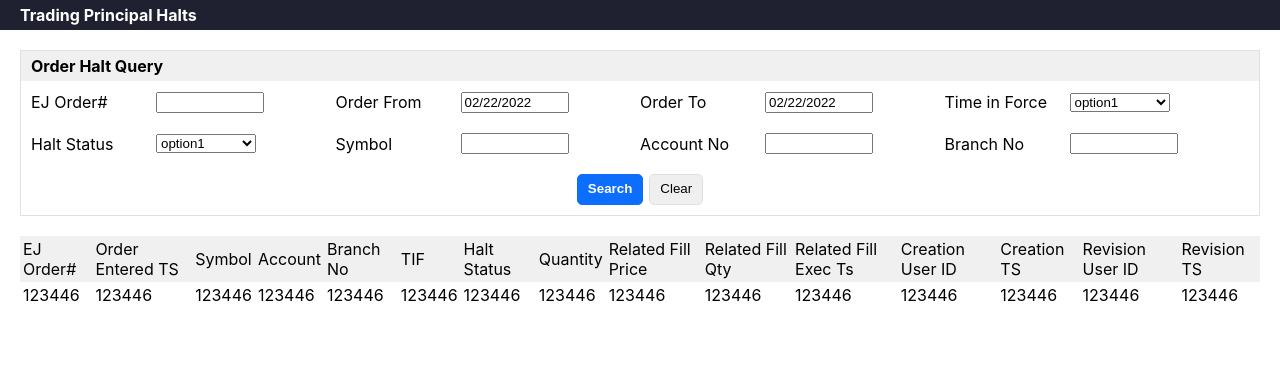
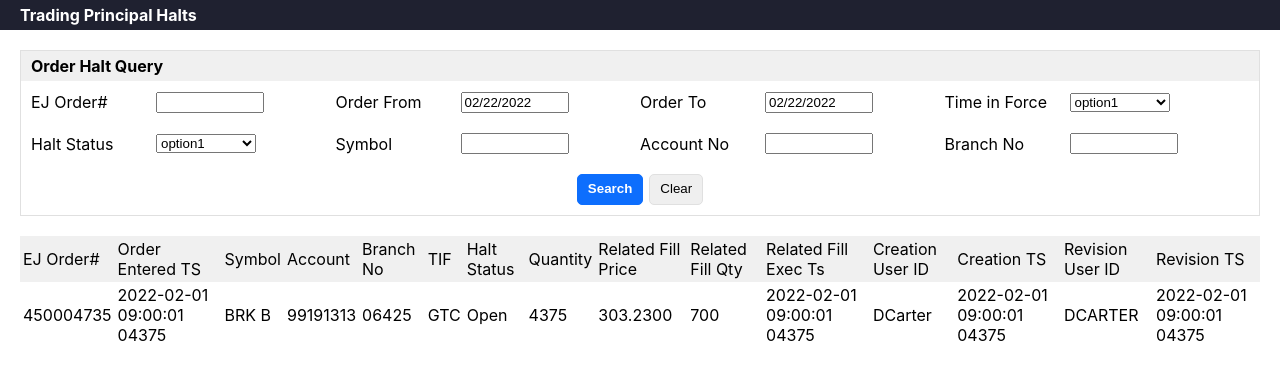
Before and after one commit to memorysight/TradeHalts2022Version1, a React (Create React App) app: page / in a window 1280 px wide. Shown: the top 380 px of the page. Built offline with nearby package versions, Linux system fonts and the light colour scheme.

Commit message:
modified fields to reflect mockup values

```diff
--- a/src/Home.tsx
+++ b/src/Home.tsx
@@ -138,49 +138,49 @@ const Home = ()=>{
                 <tbody>
                     <tr>
                         <td>
-                            123446
+                            450004735
                         </td>
                         <td>
-                            123446
+                            2022-02-01 09:00:01 04375
                         </td>
                         <td>
-                            123446
+                            BRK B
                         </td>
                         <td>
-                            123446
+                            99191313
                         </td>
                         <td>
-                            123446
+                            06425
                         </td>
                         <td>
-                            123446
+                            GTC
                         </td>
                         <td>
-                            123446
+                            Open
                         </td>
                         <td>
-                            123446
+                            4375
                         </td>
                         <td>
-                            123446
+                            303.2300
                         </td>
                         <td>
-                            123446
+                            700
                         </td>
                         <td>
-                            123446
+                        2022-02-01 09:00:01 04375
                         </td>
                         <td>
-                            123446
+                            DCarter
                         </td>
                         <td>
-                            123446
+                        2022-02-01 09:00:01 04375
                         </td>
                         <td>
-                            123446
+                            DCARTER
                         </td>
                         <td>
-                            123446
+                        2022-02-01 09:00:01 04375
                         </td>
 
                     </tr>
```
